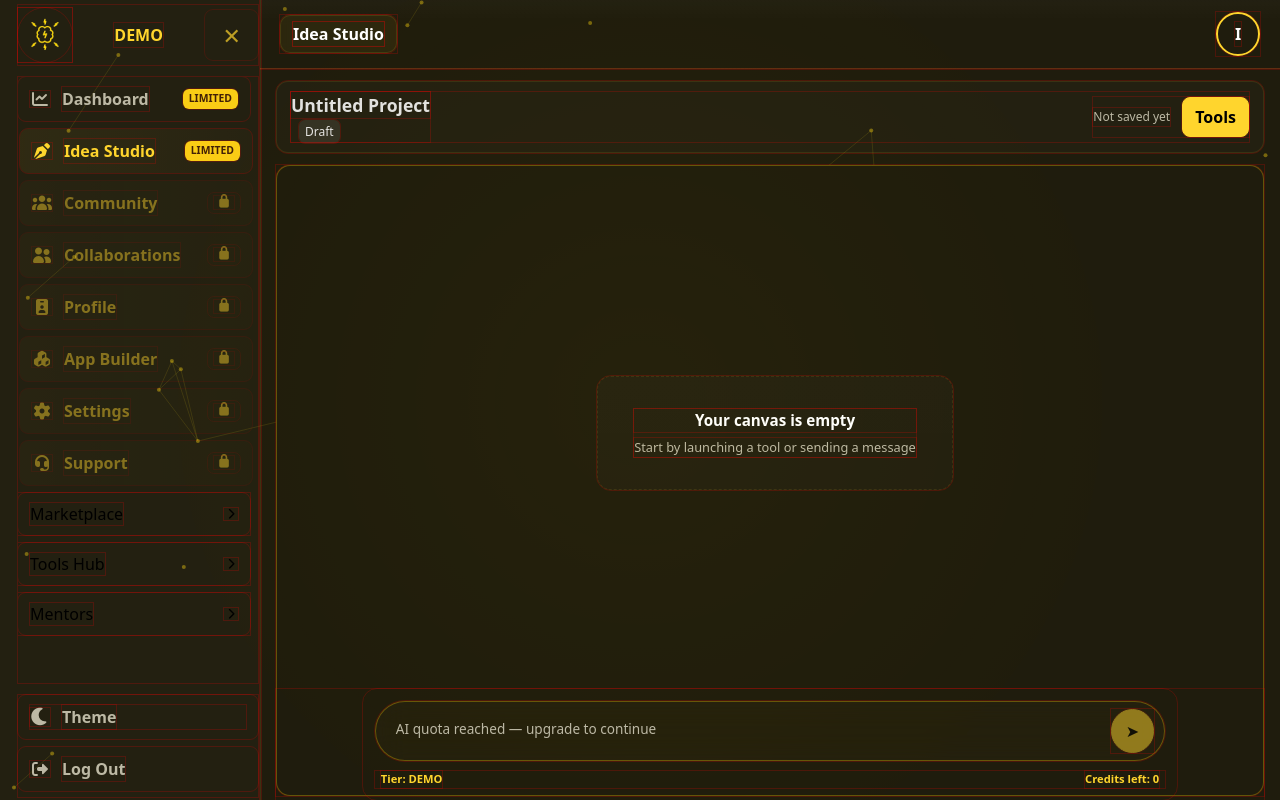
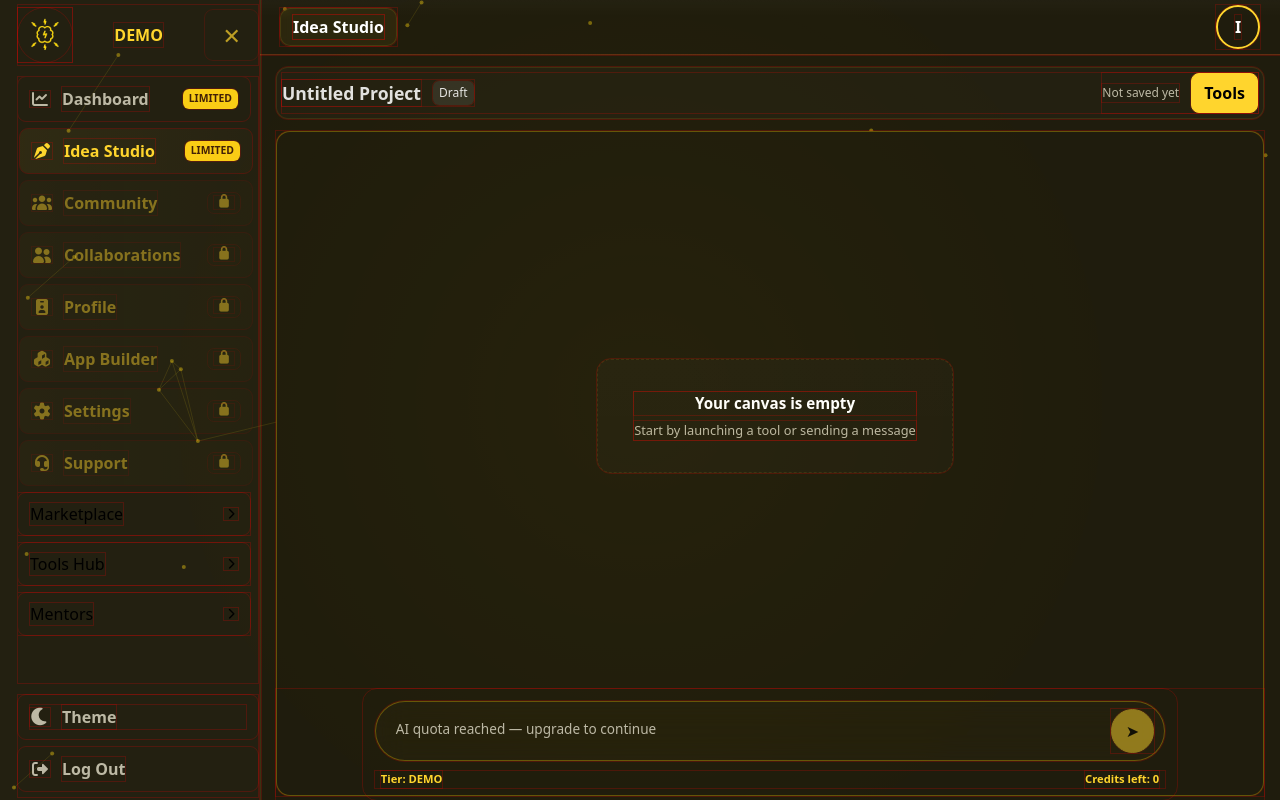
Before and after one commit to SHABA01/idea-codex-app, a React (Vite) app: page /studio in a window 1280 px wide. Built offline with nearby package versions, Linux system fonts and the light colour scheme.

Commit message:
feat(studio): adjust padding in header and studio layout for improved spacing

```diff
--- a/src/styles/HeaderLayout.css
+++ b/src/styles/HeaderLayout.css
@@ -4,7 +4,7 @@
   align-items:center;
   justify-content:space-between;
   gap:12px;
-  padding: 12px 20px;
+  padding: 5px 20px;
   border-bottom: 1px solid var(--card-border);
   background: linear-gradient(180deg, rgba(255,255,255,0.02), transparent 30%);
   position: sticky;
@@ -91,6 +91,6 @@
   .mobile-open { display:inline-block; }
 
   .app-header {
-    padding: 10px 15px;
+    padding: 5px 15px;
   }
 }
--- a/src/styles/StudioLayout.css
+++ b/src/styles/StudioLayout.css
@@ -28,7 +28,7 @@
   justify-content: space-between;
   gap: 16px;
 
-  padding: 10px 14px;
+  padding: 5px;
 
   background: var(--card-bg);
   border: 1px solid var(--card-border);
--- a/src/styles/StudioTopbar.css
+++ b/src/styles/StudioTopbar.css
@@ -11,6 +11,12 @@
   width: 100%;
 }
 
+.meta-left {
+  display: flex;
+  align-items: center;
+  gap: 12px;
+}
+
 .meta-left h2 {
   margin: 0;
   font-size: 1.1rem;
@@ -21,7 +27,6 @@
   padding: 3px 6px;
   border-radius: 6px;
   background: rgba(255,255,255,0.08);
-  margin-left: 8px;
 }
 
 .meta-right {
```
